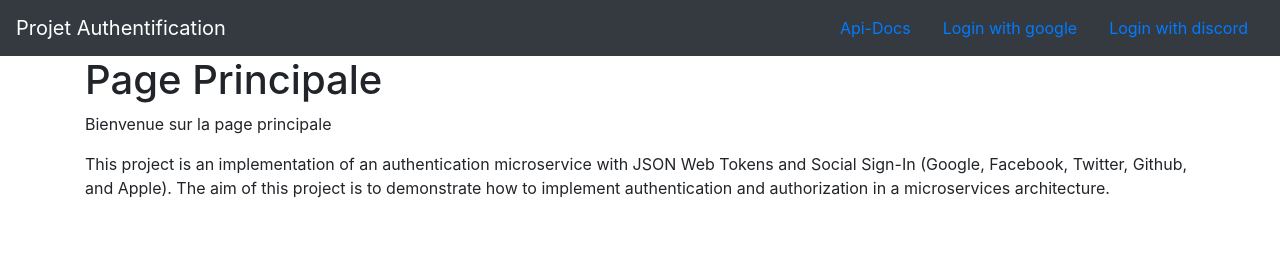
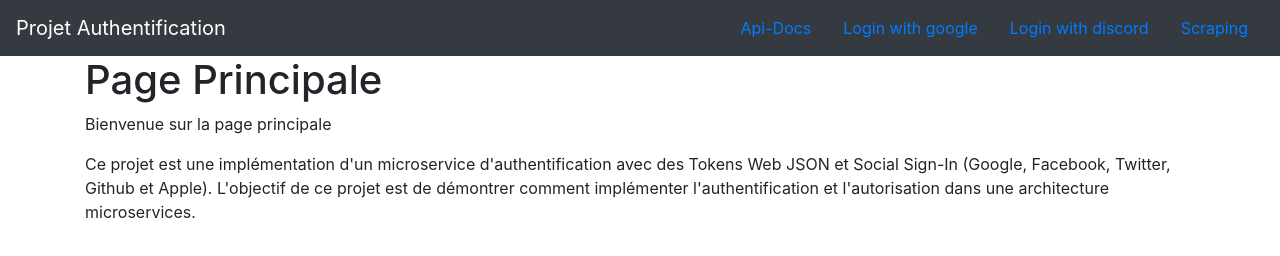
Before and after one commit to ThomasG1raud/projet_auth, a website: page PagePrincipale.html in a window 1280 px wide. Drawn offline with nearby package versions, Linux system fonts and the light colour scheme.

Commit message:
modifs nul

```diff
--- a/PagePrincipale.html
+++ b/PagePrincipale.html
@@ -24,6 +24,9 @@
         <li class="nav-item">
             <a class="nav-link" href="/authDiscord">Login with discord</a>
         </li>
+        <li class="nav-item">
+            <a class="nav-link" href="/books">Scraping</a>
+        </li>
     </ul>
 </nav>
 
@@ -32,9 +35,9 @@
         <div class="col-md-12">
             <h1>Page Principale</h1>
             <p>Bienvenue sur la page principale</p>
-            <p>This project is an implementation of an authentication microservice with JSON Web Tokens and Social
-                Sign-In (Google, Facebook, Twitter, Github, and Apple). The aim of this project
-                is to demonstrate how to implement authentication and authorization in a microservices architecture.</p>
+            <p>Ce projet est une implémentation d'un microservice d'authentification avec des Tokens Web JSON et Social
+                Sign-In (Google, Facebook, Twitter, Github et Apple). L'objectif de ce projet
+                est de démontrer comment implémenter l'authentification et l'autorisation dans une architecture microservices.</p>
         </div>
 
     </div>
```
